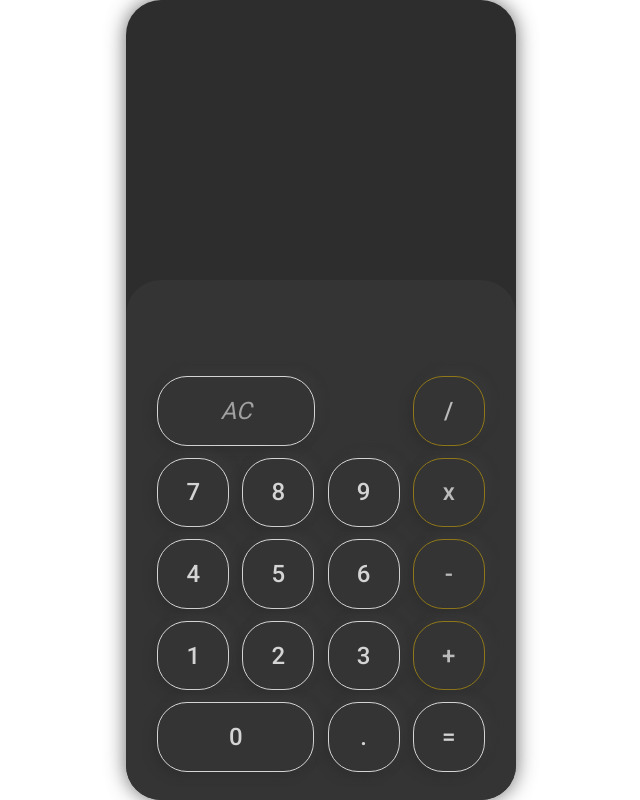
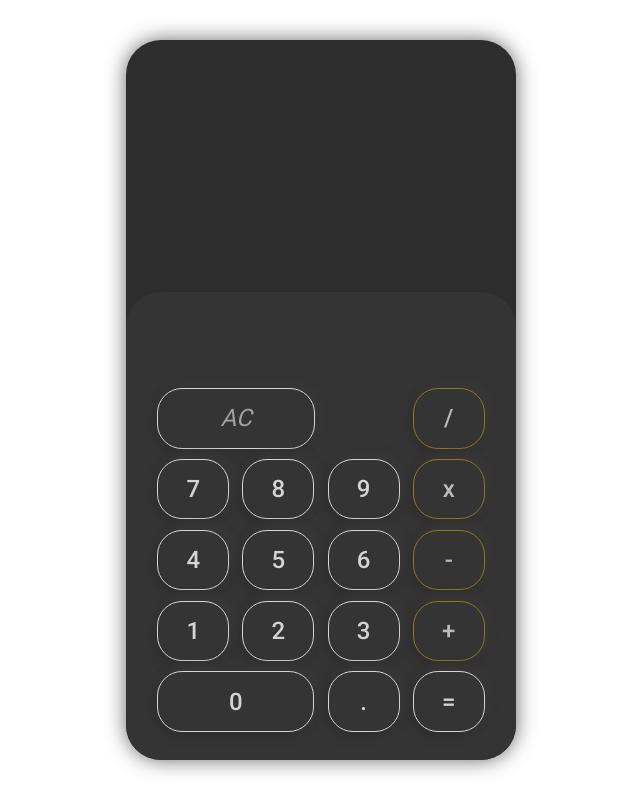
Before and after one commit to bastien-pruvost/js-calculator, a website: page index.html in a window 1280 px wide. Shown: the whole page, without its empty margins (319-959 px from the left). Drawn offline with Linux system fonts and the light colour scheme.

Commit message:
Fixed height problem on mobile

```diff
--- a/main.scss
+++ b/main.scss
@@ -61,7 +61,7 @@ body {
 	align-items: center;
 	justify-content: space-between;
 	width: 100%;
-	height: 100%;
+	height: 90%;
 	max-width: 390px;
 	max-height: 860px;
 	background: $displayColorDark;
@@ -73,6 +73,7 @@ body {
 		border-radius: 0;
 		max-width: none;
 		max-height: none;
+		height: 100%;
 	}
 }
 
@@ -148,7 +149,7 @@ body {
 	box-shadow: -5px 5px 9px #303030, 5px -5px 9px #383838, inset 0 0 0#303030, inset 0 0 0 #383838;
 	color: $textColorDark;
 	border: 1px solid $textColorDark;
-	border-radius: 30px;
+	border-radius: 25px;
 	font-family: $font1;
 	font-size: 1.5rem;
 	font-weight: 500;
```
Also changed, not shown: preview.jpg (added), style.css, 1 other file.
